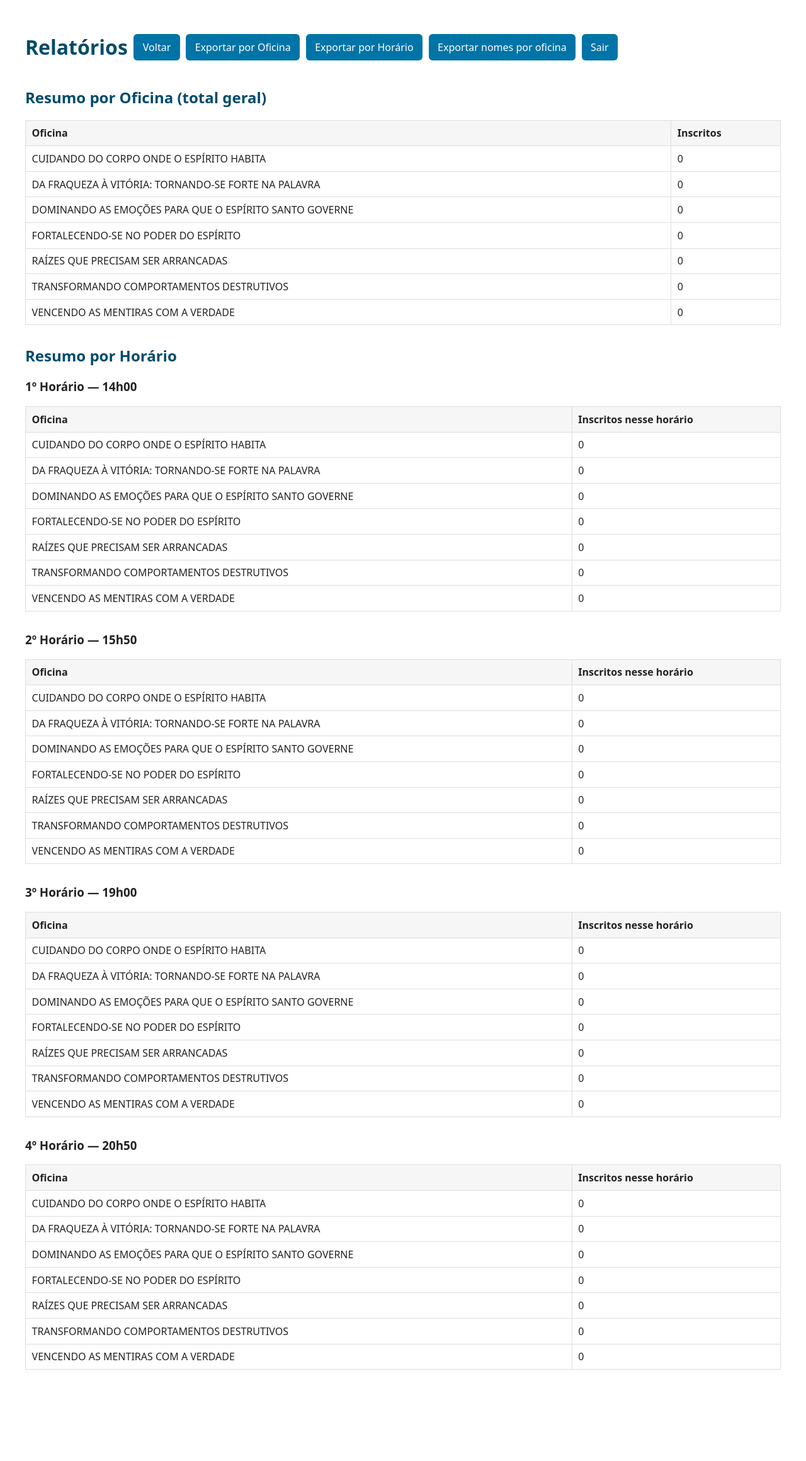
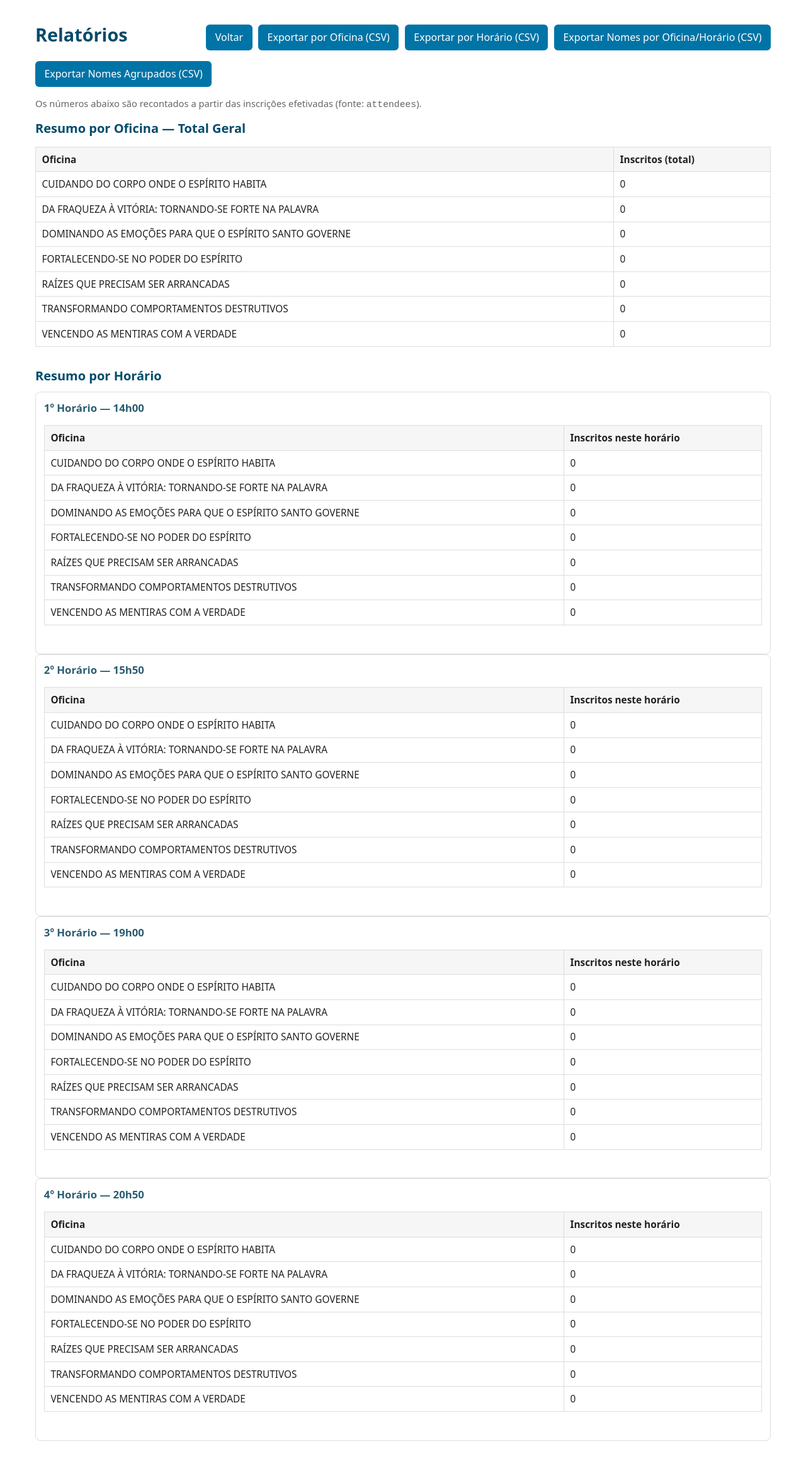
Before and after one commit to comercial-ediomare/oficinas-salgueiro, a Flask app: page /reports in a window 1280 px wide. Shown: the whole page at 63% size. Before the commit the page ends 2207 px from the top, so only its background shows below. Run offline with Flask 3, Linux system fonts and the light colour scheme; the visitor is signed in with stand-in values (Sample User, id 1); data comes from the database, SQL or seed files in the repository; data that the repository does not hold is empty.

Commit message:
Update reports.html

```diff
--- a/templates/reports.html
+++ b/templates/reports.html
@@ -5,57 +5,138 @@
   <title>Relatórios</title>
   <meta name="viewport" content="width=device-width, initial-scale=1">
   <style>
-    body { font-family: system-ui, -apple-system, Segoe UI, Roboto, Arial; max-width: 1200px; margin: 2rem auto; padding: 0 1rem; color:#222; }
-    h1, h2 { color:#004b6b; }
-    .top { display:flex; gap:.6rem; align-items:center; flex-wrap:wrap; margin-bottom:1rem; }
-    a.btn { display:inline-block; background:#0074a6; color:#fff; text-decoration:none; padding:.6rem .9rem; border-radius:6px; }
-    a.btn:hover { background:#005c83; }
-    table { width:100%; border-collapse:collapse; margin:1rem 0 2rem; }
-    th, td { border:1px solid #ddd; padding:.55rem .6rem; vertical-align:top; }
-    th { background:#f6f6f6; text-align:left; }
+    /* === Estilo alinhado ao admin.html === */
+    :root {
+      --brand:#004b6b;
+      --btn:#0074a6;
+      --btn-hover:#005c83;
+      --text:#222;
+      --muted:#666;
+      --border:#ddd;
+      --bg:#fff;
+      --table-head:#f6f6f6;
+      --flash-ok:#e0f8e0;
+      --flash-ok-border:#9c9;
+      --flash-err:#ffe0e0;
+      --flash-err-border:#f99;
+    }
+    * { box-sizing: border-box; }
+    body {
+      font-family: system-ui, -apple-system, Segoe UI, Roboto, Arial, sans-serif;
+      max-width: 1200px;
+      margin: 2rem auto;
+      padding: 0 1rem;
+      color: var(--text);
+      background: var(--bg);
+    }
+    h1, h2, h3 { color: var(--brand); margin: .2rem 0 .8rem; }
+    h1 { font-size: 1.8rem; }
+    h2 { font-size: 1.25rem; }
+    h3 { font-size: 1.05rem; color:#2b5d72; }
+
+    .top {
+      display:flex; gap:.6rem; align-items:center; flex-wrap:wrap; margin-bottom:1rem;
+    }
+    .spacer { flex:1; }
+
+    a.btn, button.btn {
+      display:inline-block;
+      background: var(--btn);
+      color:#fff; text-decoration:none;
+      padding:.6rem .9rem; border-radius:6px; border:none; cursor:pointer;
+      font: inherit;
+    }
+    a.btn:hover, button.btn:hover { background: var(--btn-hover); }
+
+    .muted { color: var(--muted); }
+
+    table {
+      width:100%;
+      border-collapse:collapse;
+      margin:1rem 0 2rem;
+      background:#fff;
+    }
+    th, td {
+      border:1px solid var(--border);
+      padding:.55rem .6rem;
+      vertical-align:top;
+      text-align:left;
+      font-size:.96rem;
+    }
+    th { background: var(--table-head); font-weight:600; }
+    .nowrap { white-space: nowrap; }
+
+    .cards {
+      display:grid;
+      grid-template-columns: repeat(auto-fit, minmax(280px,1fr));
+      gap: .8rem;
+      margin: .8rem 0 1.2rem;
+    }
+    .card {
+      border:1px solid var(--border);
+      border-radius:8px;
+      padding:.8rem;
+      background:#fff;
+    }
+    .card h3 { margin-top:0; }
+
+    .hint { color:var(--muted); font-size:.92rem; margin:.2rem 0 1rem; }
   </style>
 </head>
 <body>
   <div class="top">
     <h1>Relatórios</h1>
+    <div class="spacer"></div>
     <a class="btn" href="{{ url_for('admin') }}">Voltar</a>
-    <a class="btn" href="{{ url_for('export_by_workshop_csv') }}">Exportar por Oficina</a>
-    <a class="btn" href="{{ url_for('export_by_slot_csv') }}">Exportar por Horário</a>
-    <a class="btn" href="{{ url_for('export_names_by_workshop_csv') }}">Exportar nomes por oficina</a>
-    <a class="btn" href="{{ url_for('logout') }}">Sair</a>
+    <a class="btn" href="{{ url_for('export_by_workshop_csv') }}">Exportar por Oficina (CSV)</a>
+    <a class="btn" href="{{ url_for('export_by_slot_csv') }}">Exportar por Horário (CSV)</a>
+    <a class="btn" href="{{ url_for('export_names_by_workshop_csv') }}">Exportar Nomes por Oficina/Horário (CSV)</a>
+    <a class="btn" href="{{ url_for('export_grouped_names_by_workshop_slot_csv') }}">Exportar Nomes Agrupados (CSV)</a>
   </div>
 
-  <h2>Resumo por Oficina (total geral)</h2>
+  <p class="hint">Os números abaixo são recontados a partir das inscrições efetivadas (fonte: <code>attendees</code>).</p>
+
+  <!-- Resumo por Oficina (total geral) -->
+  <h2>Resumo por Oficina — Total Geral</h2>
   <table>
     <thead>
-      <tr><th>Oficina</th><th>Inscritos</th></tr>
+      <tr>
+        <th>Oficina</th>
+        <th class="nowrap">Inscritos (total)</th>
+      </tr>
     </thead>
     <tbody>
       {% for wid, data in ws %}
         <tr>
           <td>{{ data.name }}</td>
-          <td>{{ data.count }}</td>
+          <td class="nowrap">{{ data.count }}</td>
         </tr>
       {% endfor %}
     </tbody>
   </table>
 
+  <!-- Resumo por Horário -->
   <h2>Resumo por Horário</h2>
   {% for slot in slots %}
+    <div class="card">
       <h3>{{ loop.index }}º Horário — {{ slot.hora }}</h3>
       <table>
         <thead>
-        <tr><th>Oficina</th><th>Inscritos nesse horário</th></tr>
+          <tr>
+            <th>Oficina</th>
+            <th class="nowrap">Inscritos neste horário</th>
+          </tr>
         </thead>
         <tbody>
           {% for wid, data in slot.rows %}
             <tr>
               <td>{{ data.name }}</td>
-            <td>{{ data.count }}</td>
+              <td class="nowrap">{{ data.count }}</td>
             </tr>
           {% endfor %}
         </tbody>
       </table>
+    </div>
   {% endfor %}
 </body>
 </html>
```
Lines whose indentation alone changed are shown as unchanged.
